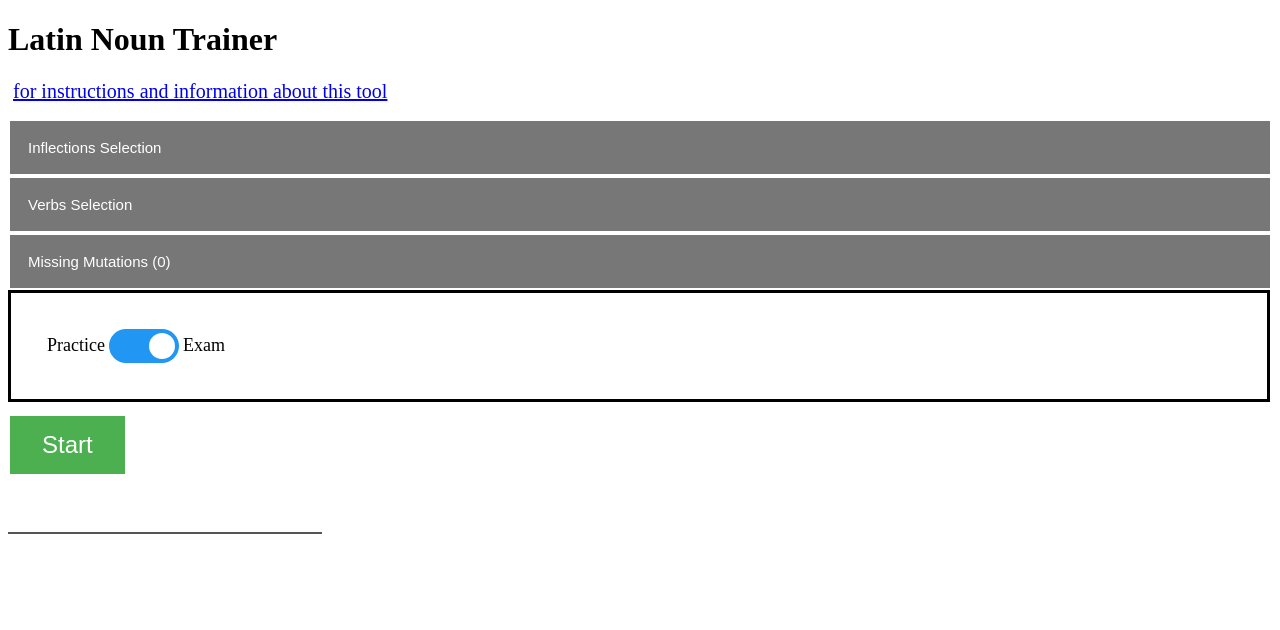
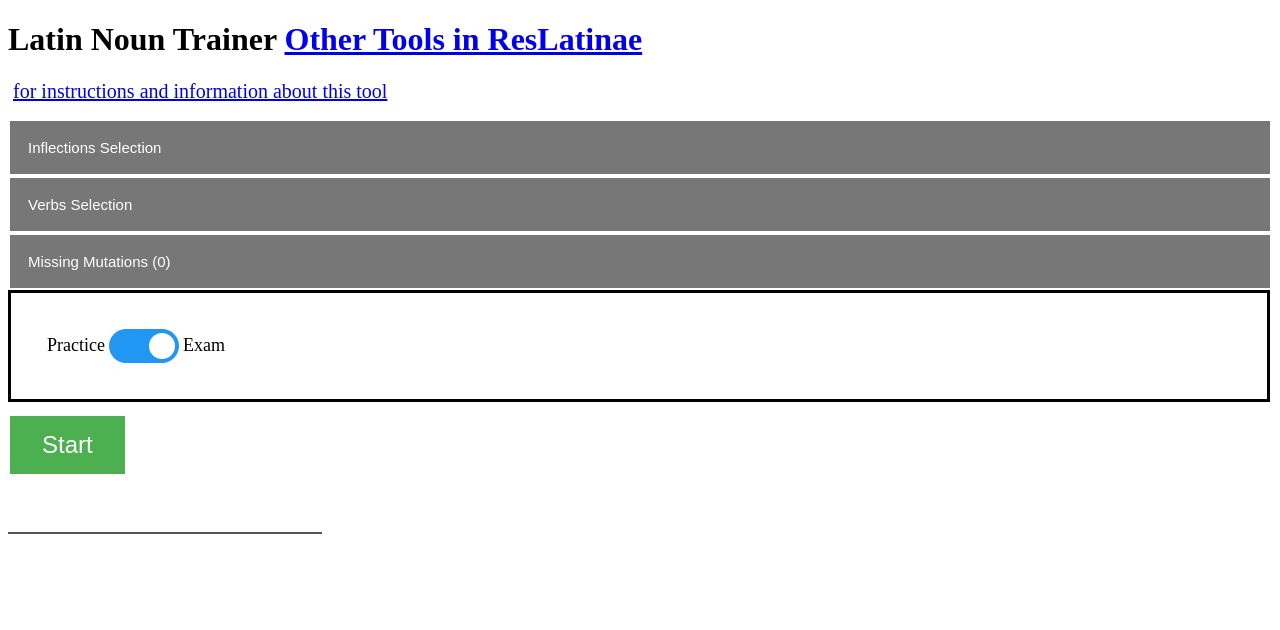
Before and after one commit to danelh/nouns, a plain HTML site: page index.html in a window 1280 px wide. Drawn offline with nearby package versions, Linux system fonts and the light colour scheme; no server answers.

Commit message:
Update index.html

```diff
--- a/index.html
+++ b/index.html
@@ -310,7 +310,7 @@ input[type=number]{
 
 <body>
 
-  <h1> Latin Noun Trainer </h1>
+  <h1> Latin Noun Trainer <a href="https://danelh.github.io/" target="_blank\"> Other Tools in ResLatinae </a> </h1>
 
   <a id="info_link" href="https://danelh.github.io/nouns/info.html" target="_blank\"> for instructions and information about this tool </a>
   <p></p>
```
